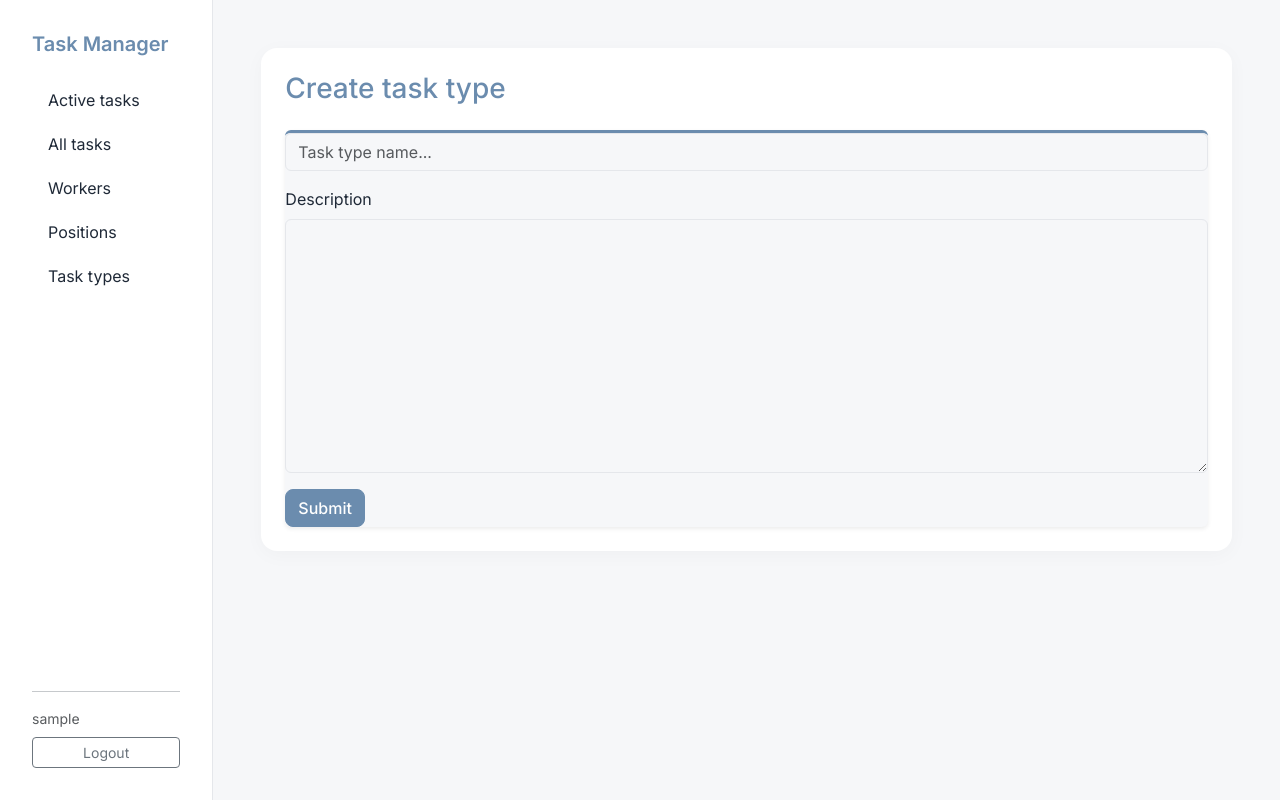
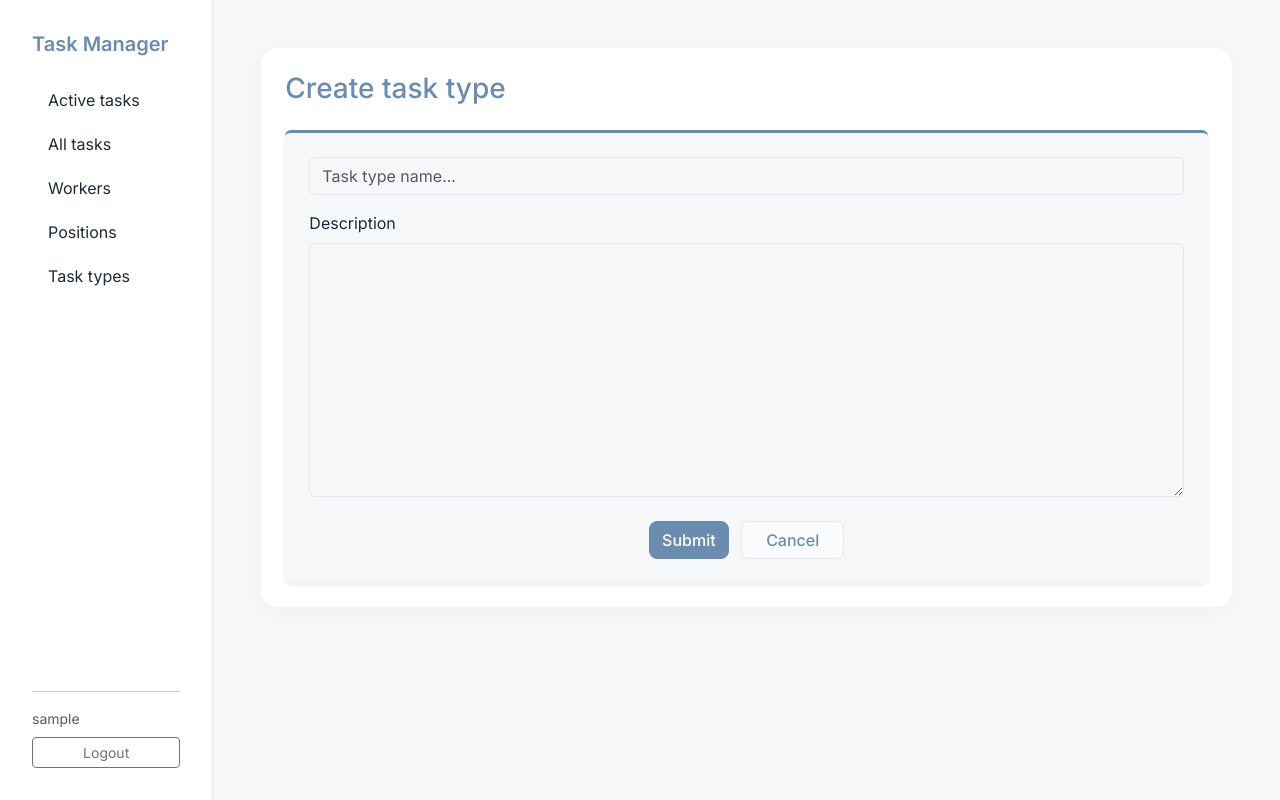
Before and after one commit to strauuch/task-manager, a Django app: page /task-types/create/ in a window 1280 px wide. Run offline with Django 5.2, Linux system fonts and the light colour scheme; the visitor is signed in with stand-in values (Sample User, id 1); some libraries are stand-ins or nearby versions.

Commit message:
feat: add cancel action logic to task_type_form.html template

```diff
--- a/templates/tasks/task_type_form.html
+++ b/templates/tasks/task_type_form.html
@@ -6,10 +6,22 @@
   <h1 class="h3 mb-0 text-primary">{{ object|yesno:"Update,Create" }} task type</h1>
 </div>
 <div class="card border-0 border-top border-3 border-primary shadow-sm">
-  <form method="POST">
-    {% csrf_token %}
-    {{ form|crispy }}
-    <button type="submit" class="btn btn-primary">Submit</button>
-  </form>
+  <div class="card-body p-4">
+    <form method="POST">
+      {% csrf_token %}
+
+      <div class="mb-3">
+        {{ form|crispy }}
+      </div>
+
+      <div class="mt-4 text-center">
+        <button type="submit" class="btn btn-primary">Submit</button>
+        <a href="{% if object %}{% url 'task-type-detail' pk=object.pk %}{% else %}{% url 'task-type-list' %}{% endif %}"
+            class="btn btn-ghost border ms-2 px-4">
+          Cancel
+        </a>
+      </div>
+    </form>
+  </div>
 </div>
 {% endblock %}
```
